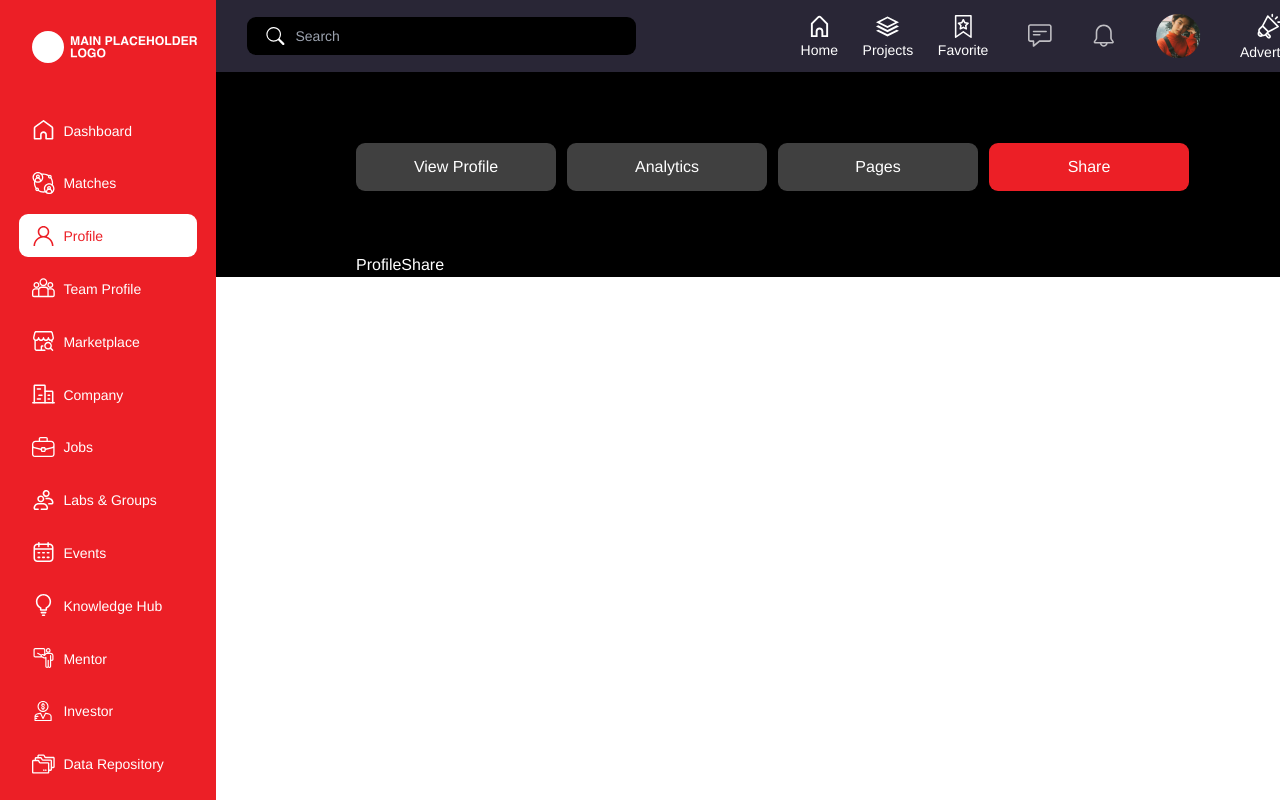
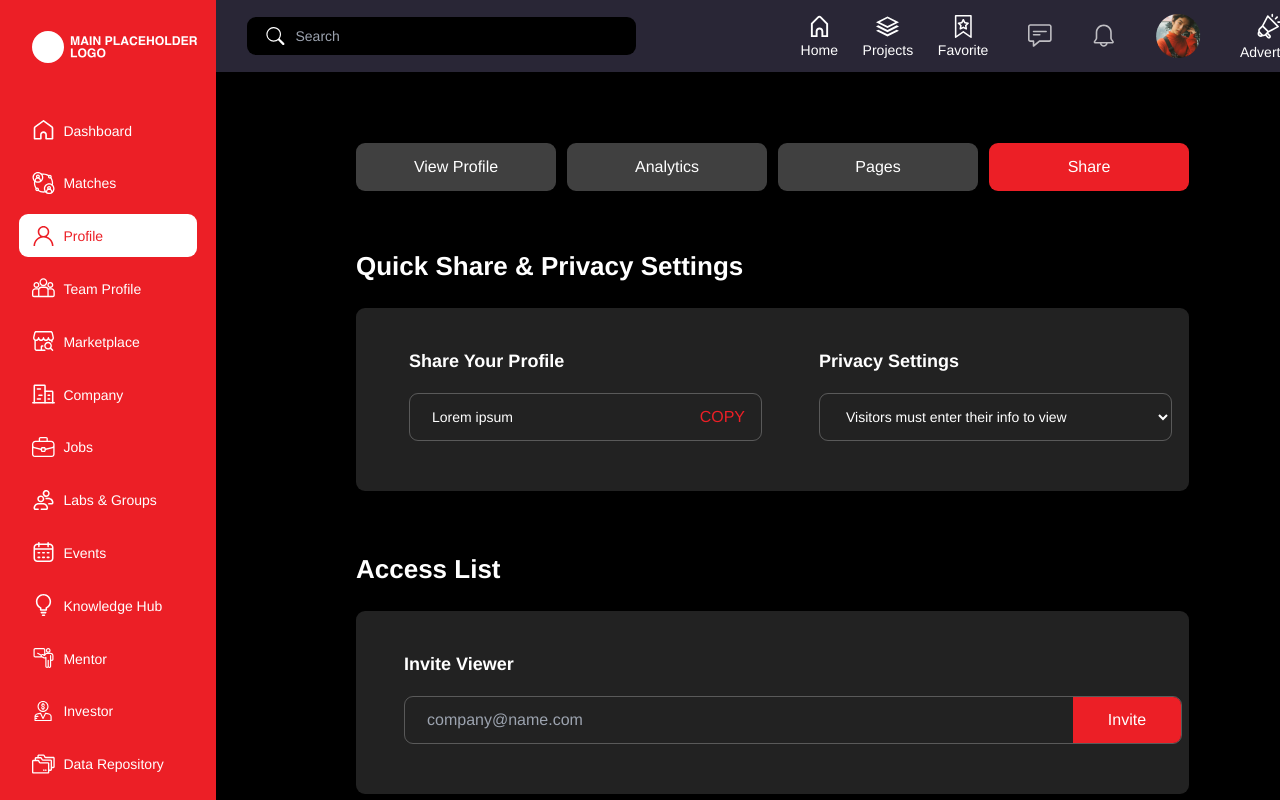
Before and after one commit to hamzamushtaq840/gaming-community-website, a React (Vite) app: page /profile/share in a window 1280 px wide. Shown: the top 800 px of the page. Built offline with nearby package versions, Linux system fonts and the light colour scheme.

Commit message:
completed profile share page

```diff
--- a/src/App.jsx
+++ b/src/App.jsx
@@ -16,6 +16,7 @@
 import TeamProfileHeader from "./layout/TeamProfileHeader"
 import ProfileAnalytics from "./components/Profile/ProfileAnalytics"
 import ProfileShare from "./components/Profile/ProfileShare"
+import ProfilePage from "./components/Profile/ProfilePage"
 
 export default function App() {
   return (
@@ -43,6 +44,7 @@
             <Route index element={<ViewProfile></ViewProfile>}></Route>
             <Route path="manage" element={<ManageProfile></ManageProfile>}></Route>
             <Route path="analytics" element={<ProfileAnalytics></ProfileAnalytics>}></Route>
+            <Route path="pages" element={<ProfilePage></ProfilePage>}></Route>
             <Route path="share" element={<ProfileShare></ProfileShare>}></Route>
           </Route>
           <Route element={<TeamProfileHeader></TeamProfileHeader>}>
--- /dev/null
+++ b/src/components/Profile/ProfilePage.jsx
@@ -0,0 +1,7 @@
+import React from 'react'
+
+export default function ProfilePage() {
+  return (
+    <div>ProfilePage</div>
+  )
+}
--- a/src/components/Profile/ProfileShare.jsx
+++ b/src/components/Profile/ProfileShare.jsx
@@ -2,6 +2,37 @@
 
 export default function ProfileShare() {
   return (
-    <div>ProfileShare</div>
+    <div>
+      <h3 className='font-[700] text-[26px] leading-[26px] text-white mb-[29px]'>Quick Share & Privacy Settings</h3>
+      <div className='bg-[rgba(225,225,225,0.15)] min-h-[183px] w-full rounded-[9px] flex gap-[57px] pl-[53px]'>
+        <div className='pt-[44px] pb-[50px]'>
+          <h4 className='font-[700] text-[18px] leading-[18px] mb-[23px]'>Share Your Profile</h4>
+          <div className='relative flex w-[353px] h-[48px] rounded-[9px] overflow-hidden border-[1px] bg-transparent border-[rgba(255,255,255,0.25)]'>
+            <input className='flex-1 font-[400] pl-[22px] text-[14px] leading-[14px] bg-transparent' defaultValue={"Lorem ipsum"} />
+            <button className='absolute top-[50%] translate-y-[-50%] font-[400] text-[16px] leading-[16px] text-primary right-[16px]'>COPY</button>
+          </div>
+        </div>
+        <div className='pt-[44px] pb-[50px]'>
+          <h4 className='font-[700] text-[18px] leading-[18px] mb-[23px]'>Privacy Settings</h4>
+          <div className='relative flex w-[353px] h-[48px] rounded-[9px] overflow-hidden border-[1px] border-[rgba(255,255,255,0.25)]'>
+            <select className='flex-1 font-[400] pl-[22px] text-[14px] leading-[14px] bg-transparent'>
+              <option selected>Visitors must enter their info to view</option>
+              <option>Anyone can view anonymously</option>
+              <option>Visitors must be granted access to view</option>
+            </select>
+          </div>
+        </div>
+      </div>
+
+      <h3 className='font-[700] text-[26px] leading-[26px] text-white mb-[29px] mt-[65px]'>Access List</h3>
+      <div className='bg-[rgba(225,225,225,0.15)] min-h-[183px] w-full rounded-[9px] pl-[48px] pt-[44px]'>
+        <h4 className='font-[700] text-[18px] leading-[18px] mb-[23px]'>Invite Viewer</h4>
+        <div className='relative flex w-[60.781vw] h-[48px] rounded-[9px] overflow-hidden border-[1px] border-[rgba(255,255,255,0.25)] mb-[50px]'>
+          <input className='flex-1 px-[22px] bg-transparent' placeholder='company@name.com'></input>
+          <button className='w-[8.438vw] h-full bg-primary text-white font-[400] text-[16px] leading-[16px]'>Invite</button>
+        </div>
+      </div>
+
+    </div>
   )
 }
--- a/src/pages/Profile.jsx
+++ b/src/pages/Profile.jsx
@@ -3,7 +3,7 @@
 
 export default function Profile() {
   return (
-    <div className='dark:text-white dark:bg-black pr-[10.989583333333334vw] pl-[10.9375vw]'>
+    <div className='dark:text-white dark:bg-black pr-[10.989583333333334vw] min-h-[calc(100vh-72px)] pl-[10.9375vw]'>
       <div className='flex gap-[11px] pt-[71px] pb-[62px]'>
         <NavLink to={'/profile'} className={({ isActive }) => isActive && location.pathname === "/profile" ? "bg-primary text-white rounded-[9px]" : "bg-[rgba(255,255,255,0.25)] rounded-[9px]"}>
           <button className='w-[200px] h-[48px]  rounded-[9px]'>View Profile</button>
@@ -11,13 +11,12 @@
         <NavLink to={'/profile/analytics'} className={({ isActive }) => isActive && location.pathname === "/profile/analytics" ? "bg-primary text-white rounded-[9px]" : "bg-[rgba(255,255,255,0.25)] rounded-[9px]"}>
           <button className='w-[200px] h-[48px] rounded-[9px]'>Analytics</button>
         </NavLink>
-        <NavLink to={'/profile/analytics'} className={({ isActive }) => isActive && location.pathname === "/profile/pages" ? "bg-primary text-white rounded-[9px]" : "bg-[rgba(255,255,255,0.25)] rounded-[9px]"}>
+        <NavLink to={'/profile/pages'} className={({ isActive }) => isActive && location.pathname === "/profile/pages" ? "bg-primary text-white rounded-[9px]" : "bg-[rgba(255,255,255,0.25)] rounded-[9px]"}>
           <button className='w-[200px] h-[48px] rounded-[9px]'>Pages</button>
         </NavLink>
         <NavLink to={'/profile/share'} className={({ isActive }) => isActive && location.pathname === "/profile/share" ? "bg-primary text-white rounded-[9px]" : "bg-[rgba(255,255,255,0.25)] rounded-[9px]"}>
           <button className='w-[200px] h-[48px] rounded-[9px]'>Share</button>
         </NavLink>
-
       </div>
       <div>
         <Outlet />
```
